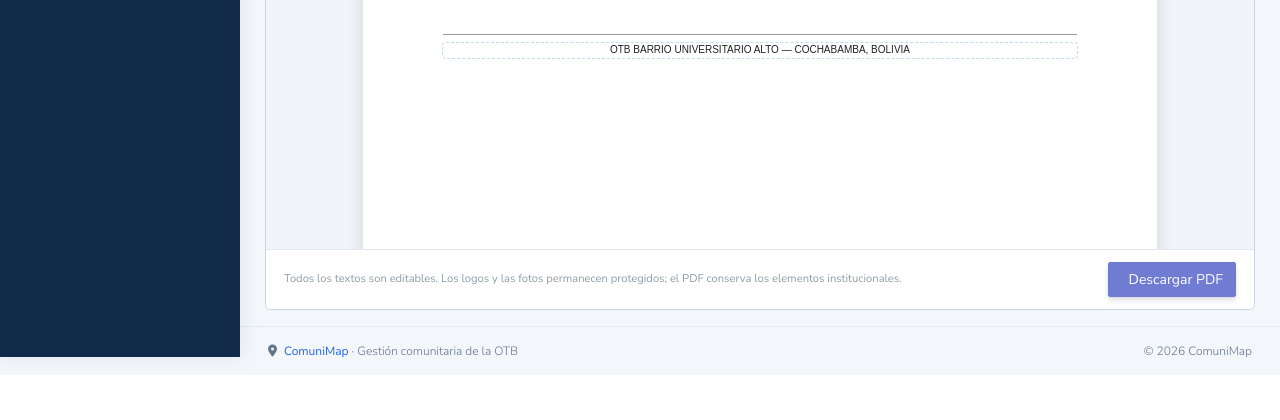
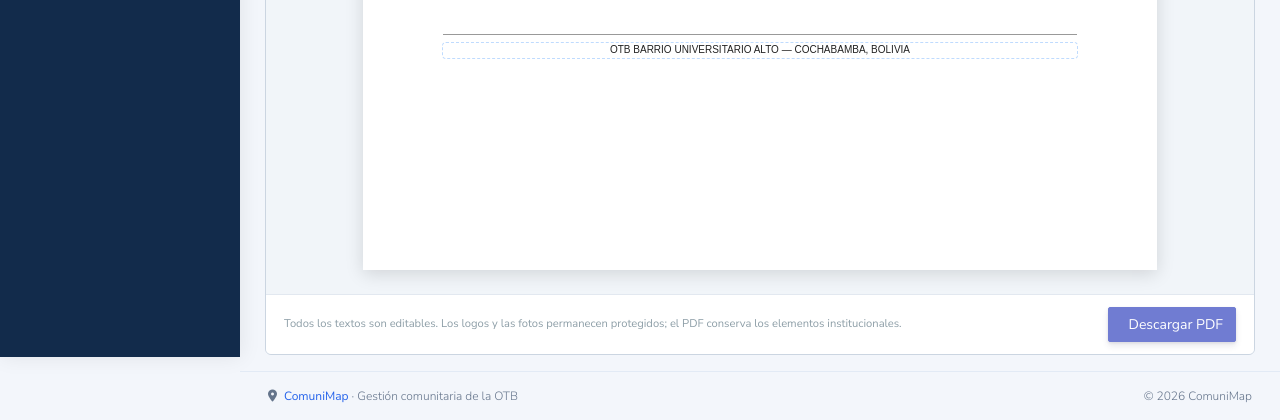
Before and after one commit to JFCXD/comunimap, a Laravel app: template GestionDeAlertas/resources/views/documentos/editor.blade.php in a window 1280 px wide. Shown: the part 1066-1486 px from the top of the page. Before the commit the page ends 1440 px from the top, so only its background shows below. Run offline with Laravel 12, Linux system fonts and the light colour scheme; the template is opened without the code that fills it, so the values that code supplies are empty.

Commit message:
fix(cartas): bajar ligeramente barra inferior del editor manteniendola visible

```diff
--- a/GestionDeAlertas/resources/views/documentos/editor.blade.php
+++ b/GestionDeAlertas/resources/views/documentos/editor.blade.php
@@ -159,7 +159,7 @@
 <style>
 .cm-editor-pagina { max-width:none; padding-left:12px; padding-right:12px; }
 .cm-editor-pagina .cm-editor-hoja { width:210mm; max-width:none; }
-.cm-editor-pagina .cm-editor-dialog { border-radius:6px; display:flex; flex-direction:column; height:calc(100vh - 115px); height:calc(100dvh - 115px); overflow:hidden; }
+.cm-editor-pagina .cm-editor-dialog { border-radius:6px; display:flex; flex-direction:column; height:calc(100vh - 70px); height:calc(100dvh - 70px); overflow:hidden; }
 .cm-editor-pagina .cm-editor-topbar,.cm-editor-pagina .cm-editor-herramientas,.cm-editor-pagina .cm-editor-acciones { flex-shrink:0; }
 .cm-editor-pagina .cm-editor-acciones { position:relative; z-index:2; }
 @media (max-width:940px) { .cm-editor-pagina .cm-editor-desplazamiento { overflow-x:auto; } }
```
